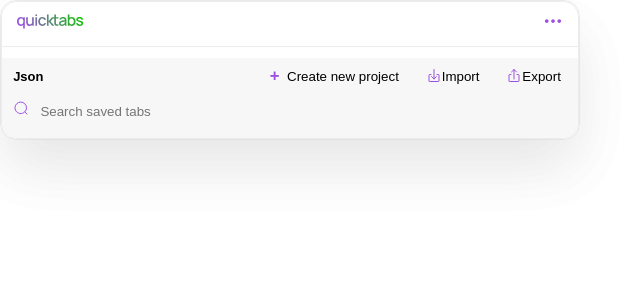
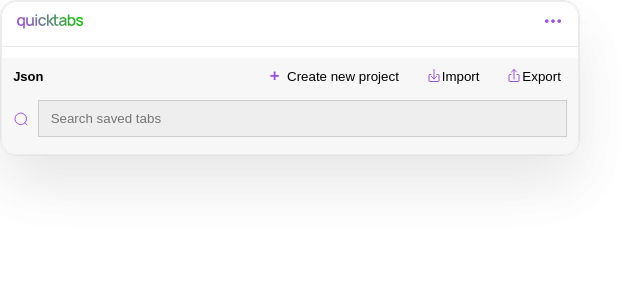
Before and after one commit to seriiserii825/quick-tabs-project, a Vue app: page / in a window 1280 px wide. Shown: the top 300 px of the page, without its empty margins (0-643 px from the left). Built offline with nearby package versions, Linux system fonts and the light colour scheme.

Commit message:
feat: list changed styles

```diff
--- a/src/components/list/SublistItem.vue
+++ b/src/components/list/SublistItem.vue
@@ -83,7 +83,7 @@ onMounted(() => {
         class="list__input"
         @blur="onBlur"
     >
-    <a target="_blank" :href="url">Open</a>
+    <a class="list__open" target="_blank" :href="url">Open</a>
     <button class="sublist__delete" @click="onDelete">
       <IconDelete/>
     </button>
--- a/src/scss/blocks/popup/list.scss
+++ b/src/scss/blocks/popup/list.scss
@@ -5,29 +5,25 @@
     align-items: center;
     flex-wrap: wrap;
     margin-bottom: 0.8rem;
-    padding: 1.6rem 0;
+    padding: 0.8rem 0;
     border-radius: 8px;
     border-bottom: 1px solid #ECECEC;
     background: rgba(255, 255, 255, 0.80);
     backdrop-filter: blur(24px);
   }
-
   &__input {
     padding: 0.8rem;
     font-size: 1.8rem;
     font-weight: bold;
     color: var(--accent);
     border: 1px solid transparent;
-
     &.active {
       border: 1px solid var(--accent);
     }
-
     &.error {
       border: 1px solid var(--error);
     }
   }
-
   &__toggle {
     display: flex;
     justify-content: center;
@@ -35,12 +31,10 @@
     background: transparent;
     border: none;
     cursor: pointer;
-
     &.active {
       transform: rotate(90deg);
     }
   }
-
   &__plus,
   &__play,
   &__edit,
@@ -50,29 +44,33 @@
     border: none;
     cursor: pointer;
   }
-
   &__plus {
     margin-left: auto;
   }
-
   &__delete {
     margin-right: 0;
   }
-
   &__body {
     flex: 0 0 100%;
   }
-
   &__add {
     display: flex;
     justify-content: space-between;
     align-items: center;
     gap: 1.6rem;
     padding: 1.6rem 0;
-
     input {
       flex: 1;
       border-bottom: 1px solid var(--accent);
     }
   }
+  &__open {
+    font-size: 1.6rem;
+    font-weight: bold;
+    text-transform: uppercase;
+    color: var(--contrast);
+    &:hover {
+        text-decoration: none;
+    }
+  }
 }
--- a/src/scss/blocks/popup/popup.scss
+++ b/src/scss/blocks/popup/popup.scss
@@ -38,11 +38,17 @@
     color: var(--accent);
   }
   &__search {
+    display: flex;
+    justify-content: space-between;
+    align-items: center;
     margin-bottom: 1rem;
     input {
       margin-left: 1rem;
-      background: transparent;
-      border: none;
+      flex: 1;
+      height: 4rem;
+      text-indent: 1rem;
+      background: #eee;
+      border: 1px solid #ccc;
     }
   }
   &__import {
```
